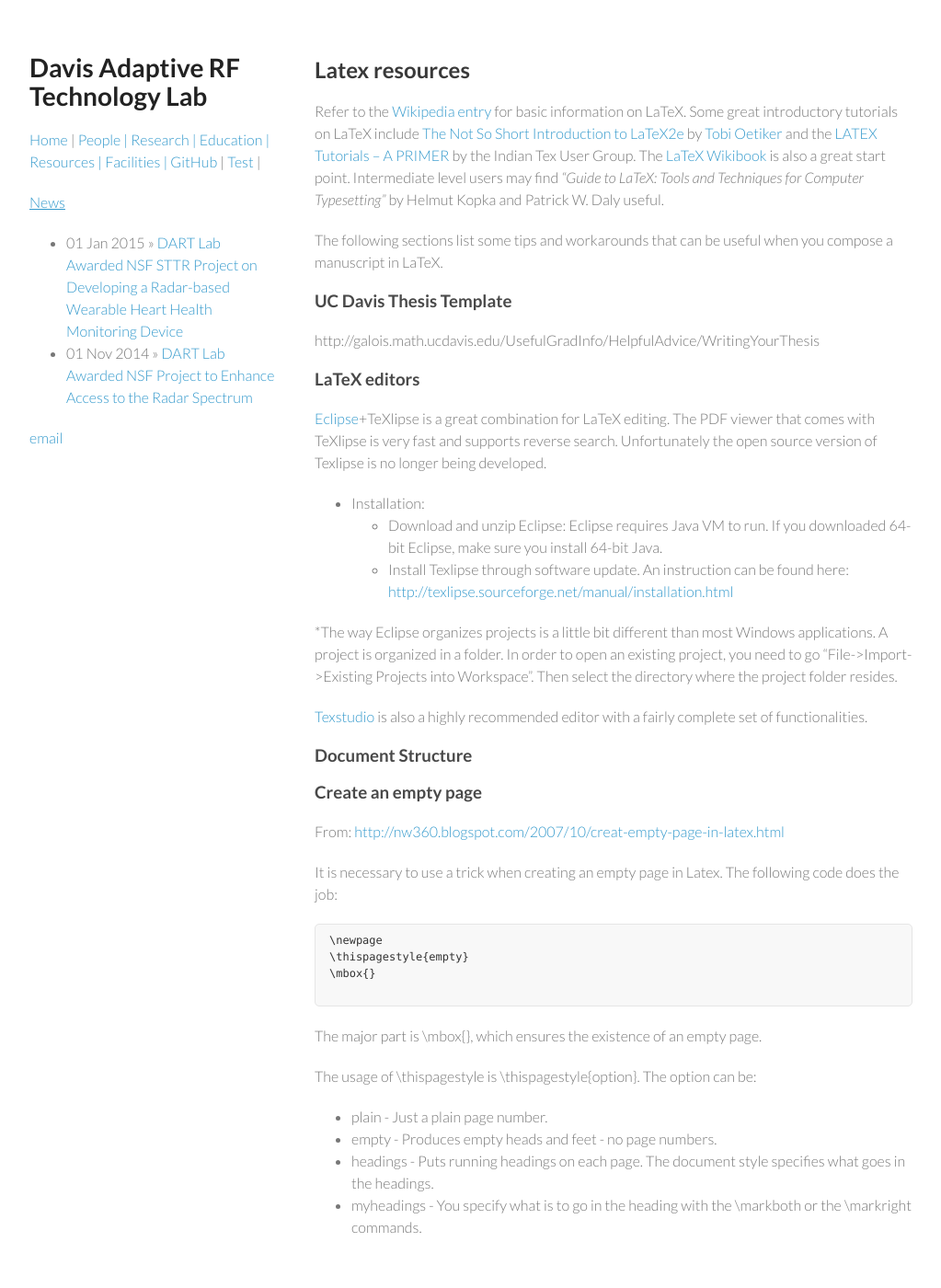
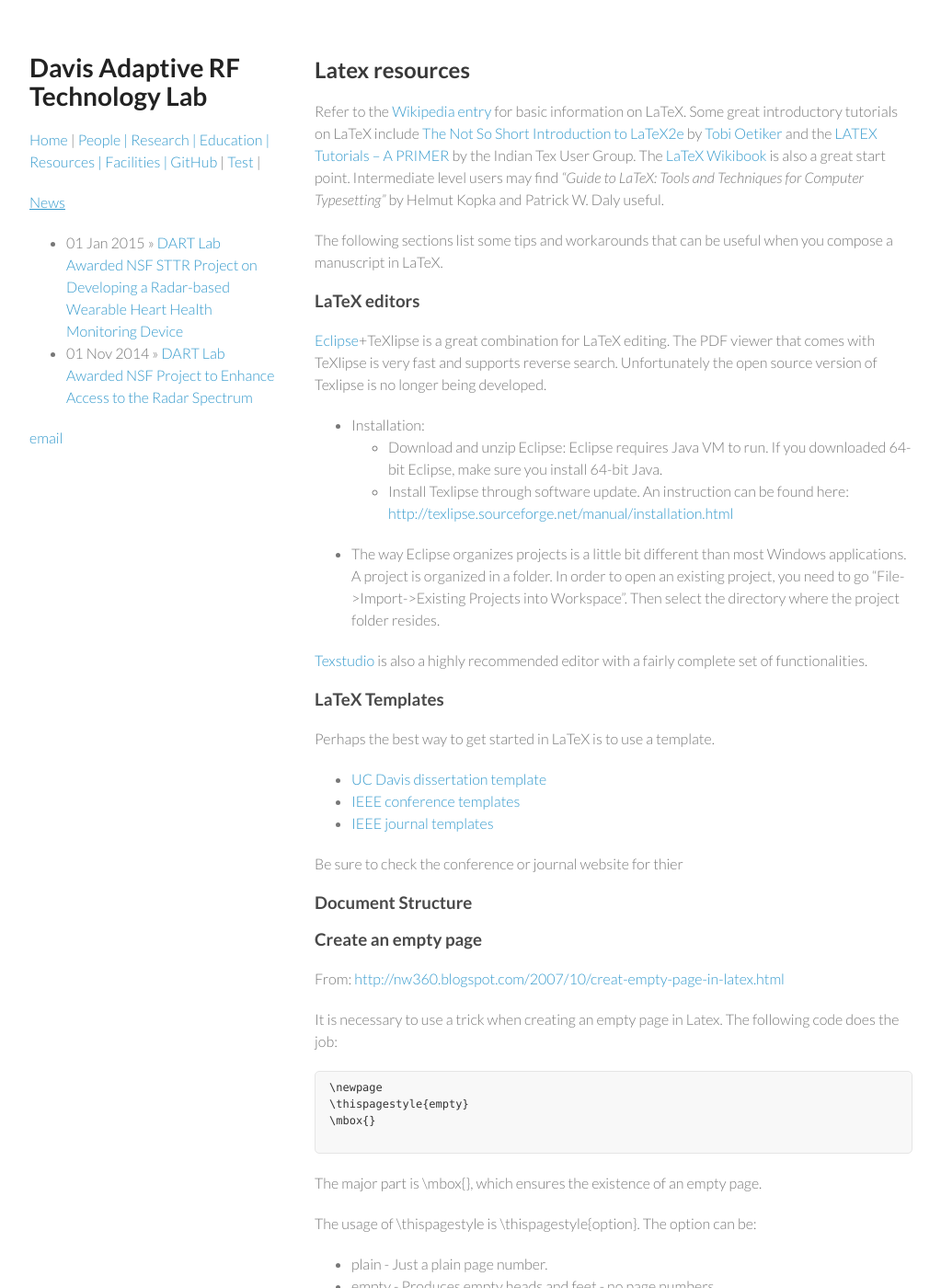
Before and after one commit to ucdart/ucdart.github.io, a Jekyll site: the page built from resources/latex.md, in a window 1280 px wide and 1400 px high. Shown: the whole window at 92% size, without its empty margins (128-1151 px from the left). Built offline with Jekyll 4.4.1, drawn with Linux system fonts in a browser that asks for light colours.

Commit message:
Updated latex.md

```diff
--- a/resources/latex.md
+++ b/resources/latex.md
@@ -11,10 +11,6 @@ Refer to the [Wikipedia entry](http://en.wikipedia.org/wiki/LaTeX) for basic inf
 
 The following sections list some tips and workarounds that can be useful when you compose a manuscript in LaTeX.
 
-### UC Davis Thesis Template
-
-http://galois.math.ucdavis.edu/UsefulGradInfo/HelpfulAdvice/WritingYourThesis
-
 ### LaTeX editors
 
 [Eclipse](https://eclipse.org/)+TeXlipse is a great combination for LaTeX editing. The PDF viewer that comes with TeXlipse is very fast and supports reverse search. Unfortunately the open source version of Texlipse is no longer being developed.
@@ -23,9 +19,19 @@ http://galois.math.ucdavis.edu/UsefulGradInfo/HelpfulAdvice/WritingYourThesis
    * Download and unzip Eclipse: Eclipse requires Java VM to run. If you downloaded 64-bit Eclipse, make sure you install 64-bit Java.
    * Install Texlipse through software update. An instruction can be found here: <a href="http://texlipse.sourceforge.net/manual/installation.html" target=_blank>http://texlipse.sourceforge.net/manual/installation.html</a>
 
-*The way Eclipse organizes projects is a little bit different than most Windows applications. A project is organized in a folder. In order to open an existing project, you need to go "File->Import->Existing Projects into Workspace". Then select the directory where the project folder resides.
+* The way Eclipse organizes projects is a little bit different than most Windows applications. A project is organized in a folder. In order to open an existing project, you need to go "File->Import->Existing Projects into Workspace". Then select the directory where the project folder resides.
 
 [Texstudio](http://texstudio.sourceforge.net) is also a highly recommended editor with a fairly complete set of functionalities.
+
+### LaTeX Templates
+
+Perhaps the best way to get started in LaTeX is to use a template.
+
+* [UC Davis dissertation template](http://galois.math.ucdavis.edu/UsefulGradInfo/HelpfulAdvice/WritingYourThesis)
+* [IEEE conference templates](http://www.ieee.org/conferences_events/conferences/publishing/templates.html)
+* [IEEE journal templates](http://www.ieee.org/publications_standards/publications/authors/author_templates.html)
+
+Be sure to check the conference or journal website for thier
 
 ### Document Structure
 
```
